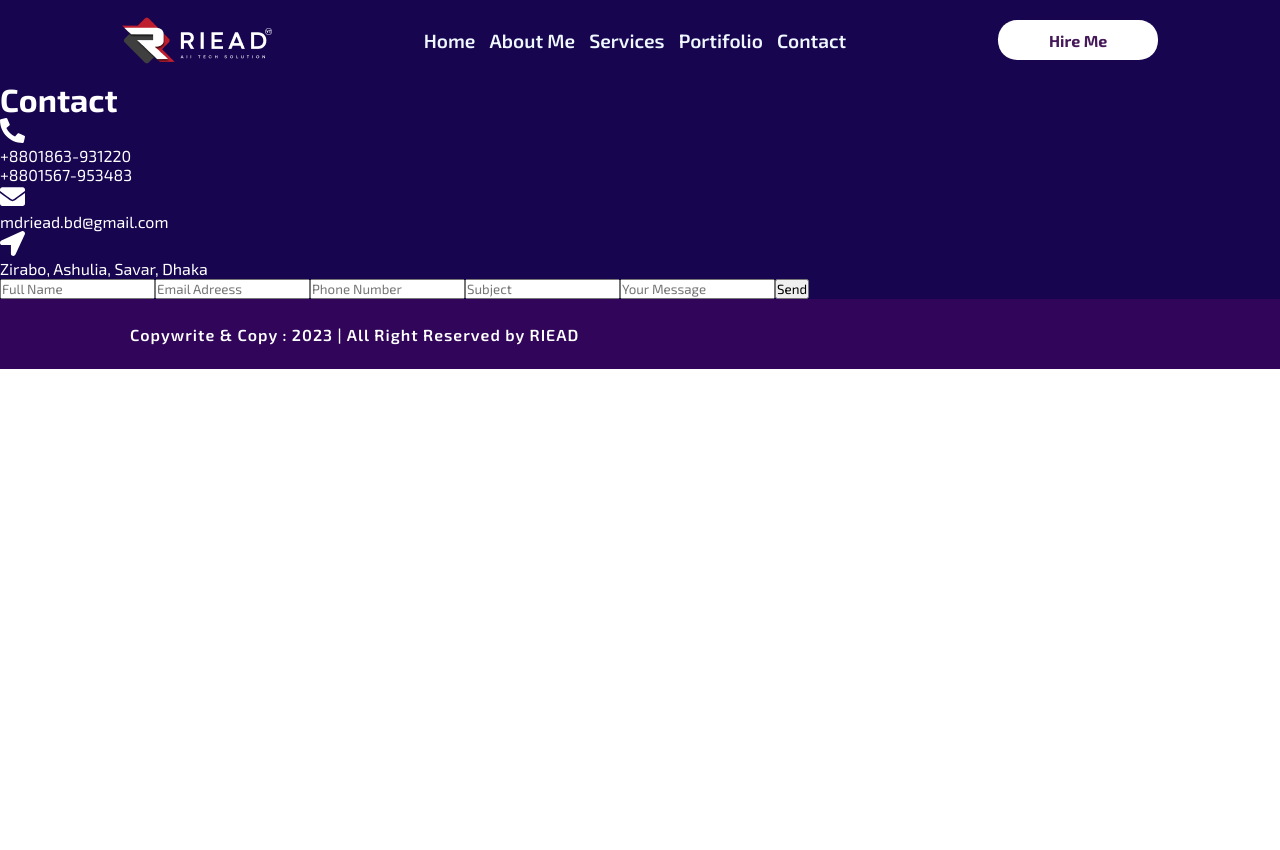
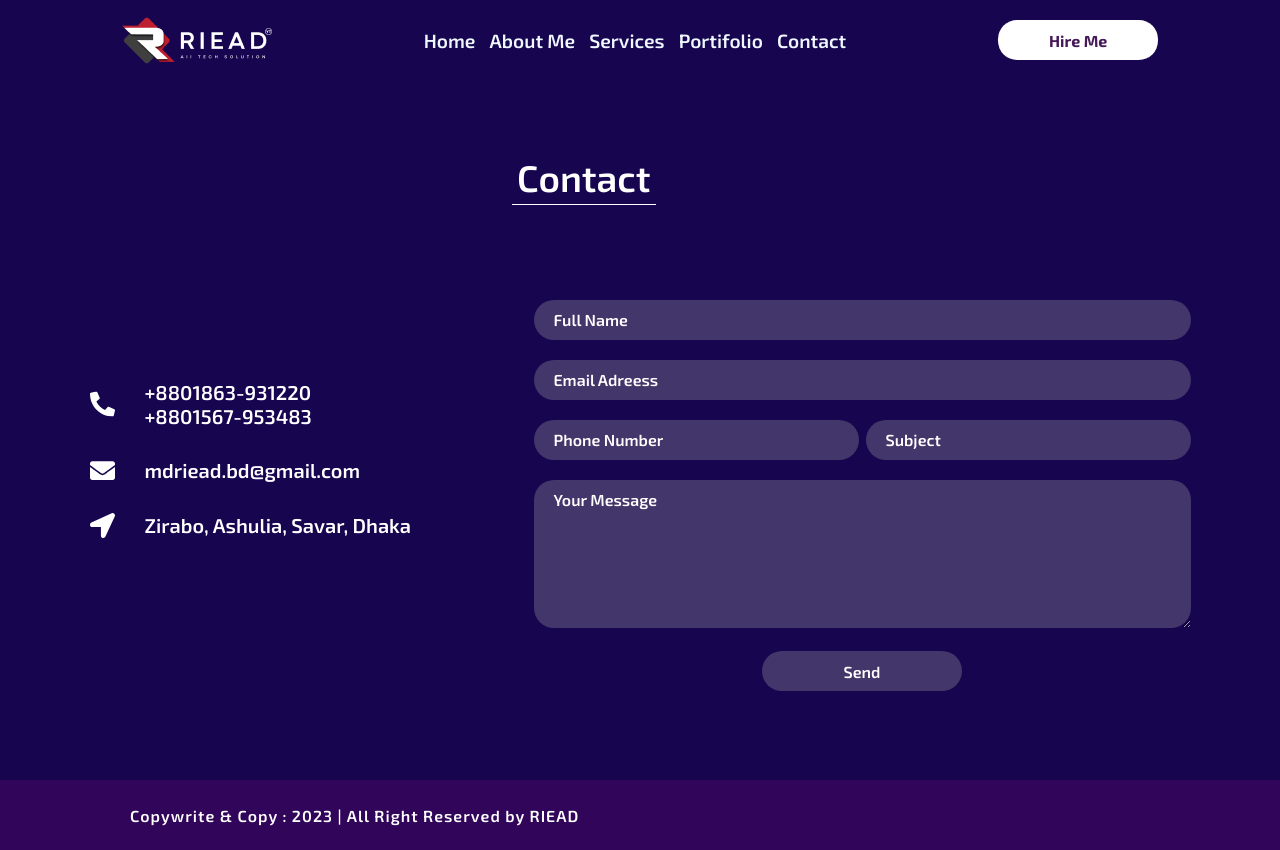
Before and after one commit to Shirleymissias/Portifolio-React, a React (Vite) app: page /contact in a window 1280 px wide. Before the commit the page ends 800 px from the top, so only its background shows below. Built offline with nearby package versions, Linux system fonts and the light colour scheme.

Commit message:
Conclusão do Contact

```diff
--- a/src/views/Contact/index.jsx
+++ b/src/views/Contact/index.jsx
@@ -11,32 +11,75 @@ export default function Contact() {
       <>
         <div className="conatctRoot">
           <h1>Contact</h1>
+          <div className="contactConteudo">
             <div className="contactInfo">
+              <div className="contactItem">
+                <ImgsComponents
+                  src={Phone}
+                  alt="ContactPhone"
+                  className="ContactImg"
+                />
                 <div>
-                        <ImgsComponents src={Phone} alt="ContactPhone" className="ContactImg" />
                   <p>+8801863-931220</p>
                   <p>+8801567-953483</p>
                 </div>
-                    <div>
-                        <ImgsComponents src={Email} alt="ContactEmail" className="ContactImg" />
+              </div>
+              <div className="contactItem">
+                <ImgsComponents
+                  src={Email}
+                  alt="ContactEmail"
+                  className="ContactImg"
+                />
                 <p>mdriead.bd@gmail.com</p>
               </div>
-                    <div>
-                        <ImgsComponents src={Send} alt="ContactEmail" className="ContactImg" />
+              <div className="contactItem">
+                <ImgsComponents
+                  src={Send}
+                  alt="ContactEmail"
+                  className="ContactImg"
+                />
                 <p>Zirabo, Ashulia, Savar, Dhaka</p>
               </div>
             </div>
-                <div>
+
+            <div className="contactForm">
               <form action="">
-                        <input type="text" placeholder="Full Name" className="contactText" />
-                        <input type="email" placeholder="Email Adreess" className="contactText" />
-                        <input type="text" placeholder="Phone Number" className="contactNum"  />
-                        <input type="text" placeholder="Subject" className="contactNum"  />
-                        <input type="text" placeholder="Your Message" className="contactMessage"  />
-                        <button>Send</button>
+                <input
+                  type="text"
+                  placeholder="Full Name"
+                  className="contactText"
+                />
+                <input
+                  type="email"
+                  placeholder="Email Adreess"
+                  className="contactText"
+                />
+                <input
+                  type="text"
+                  placeholder="Phone Number"
+                  className="contactNum contactNumTwo"
+                />
+                <input
+                  type="text"
+                  placeholder="Subject"
+                  className="contactNum"
+                />
+                {/* <input
+                    type="text"
+                    placeholder="Your Message"
+                    className="contactMessage"
+                /> */}
+                <textarea
+                  name=""
+                  id="msg"
+                  placeholder="Your Message"
+                  className="contactMessage"
+                ></textarea>
+                <button className="contactButton">Send</button>
               </form>
             </div>
           </div>
+        </div>
       </>
-    )
+    );
 }
--- a/src/views/Contact/style.css
+++ b/src/views/Contact/style.css
@@ -1,4 +1,127 @@
 .conatctRoot {
+    padding-bottom: 80px;
     background-color: #170550;
     color: #fff;
 }
+
+.conatctRoot h1 {
+  color: #fff;
+  font-weight: 600;
+  font-size: 37px;
+  border-bottom: 1px solid #fff;
+  padding: 5px;
+  display: inline-block;
+  margin-top: 70px;
+  margin-bottom: 95px;
+  position: relative;
+  left: 40%;
+}
+
+.contactInfo {
+    width: 324px;
+    height: 180px;
+    margin-top: 80px;
+}
+
+.contactItem {
+    display: flex;
+    justify-content: start;
+    gap: 30px;
+    padding-bottom: 30px;
+}
+
+.contactInfo p {
+    font-weight: 600;
+    font-size: 20px;
+    cursor: pointer;
+}
+
+.contactForm {
+    width: 657px;
+    height: 400px;
+}
+.contactForm input{
+    border: none;
+    background-color: rgba(67, 54, 106, 1);
+    color: #FFF;
+}
+
+.contactText {
+    width: 657px;
+    height: 40px;
+    border-radius: 50px;
+    font-weight: 600;
+    font-size: 16px;
+    margin-bottom: 20px;
+    padding: 10px;
+}
+
+.contactNum {
+    width: 325px;
+    height: 40px;
+    border-radius: 50px;
+    font-weight: 600;
+    font-size: 16px;
+    margin-bottom: 20px;
+    padding: 10px;
+}
+
+.contactNumTwo {
+    margin-right: 7px;
+}
+
+.contactMessage {
+    width: 657px;
+    height: 148px;
+    background-color: rgba(67, 54, 106, 1);
+    color: #fff;
+    border: none;
+    padding: 10px;
+    border-radius: 20px;
+    font-weight: 600;
+    font-size: 16px;
+    margin-bottom: 20px;
+}
+
+.contactMessage:focus-visible {
+    outline: 2px solid #8853ea;
+}
+
+.contactButton {
+    width: 200px;
+    height: 40px;
+    border-radius: 50px;
+    background-color: rgba(67, 54, 106, 1);
+    border: none;
+    color: #fff;
+    font-weight: 600;
+    font-size: 16px;
+    position: relative;
+    left: 228.5px;
+    cursor: pointer;
+}
+
+.contactButton:hover {
+  box-shadow: 1px 1px #8853ea, 2px 2px #8853ea, 3px 3px #8853ea;
+  -webkit-transform: translateX(-3px);
+  transform: translateX(-3px);
+  transition: 0.5s;
+  font-weight: 700;
+}
+
+.contactForm ::placeholder {
+    color: #fff;
+    position: absolute;
+    top: 10px;
+    left: 20px;
+}
+
+.contactForm  input:focus-visible {
+    outline: 2px solid #8853ea;
+}
+
+.contactConteudo {
+    display: flex;
+    justify-content: center;
+    gap: 120px;
+}
```
Lines whose indentation alone changed are shown as unchanged.
